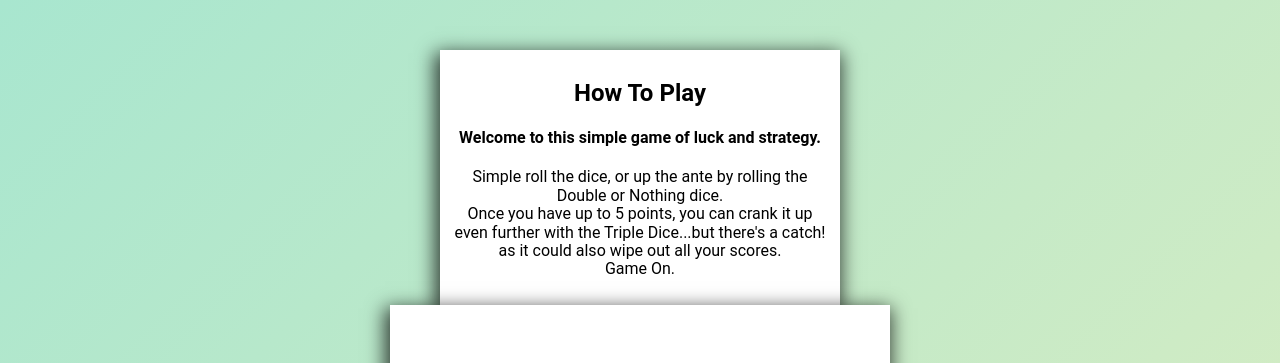
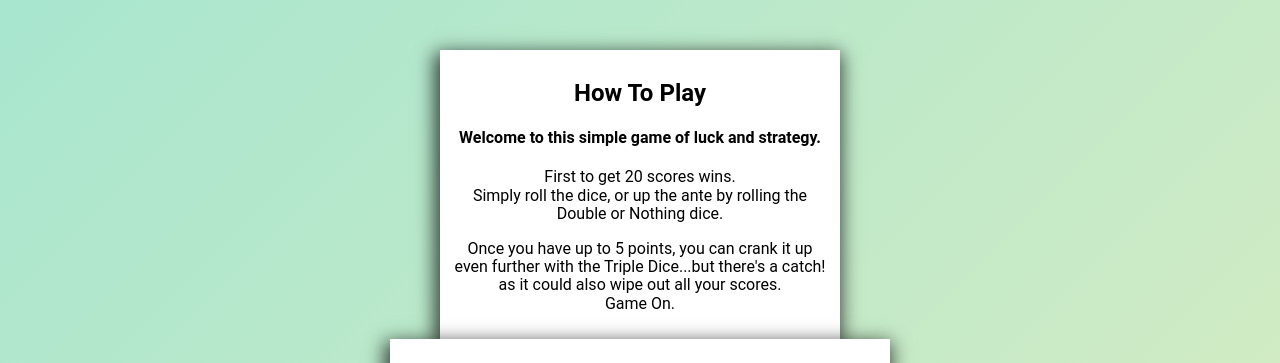
Before and after one commit to Olaotan/Solo-Guided-Project-5-Dice-Game-Double-or-Nothing, a plain HTML site: page index.html in a window 1280 px wide. Shown: the top 363 px of the page. Drawn offline with nearby package versions, Linux system fonts and the light colour scheme.

Commit message:
instructions updated for clarity

```diff
--- a/index.html
+++ b/index.html
@@ -9,8 +9,11 @@
                Welcome to this simple game of luck and strategy.
             </h4>
             <p>
-               Simple roll the dice, or up the ante by rolling the Double or Nothing dice.
-               <br>Once you have up to 5 points, you can crank it up even further with the Triple Dice...but there's a catch! as it could also wipe out all your scores.
+               First to get 20 scores wins.<br>
+               Simply roll the dice, or up the ante by rolling the Double or Nothing dice.
+            </p>
+            <p>
+               Once you have up to 5 points, you can crank it up even further with the Triple Dice...but there's a catch! as it could also wipe out all your scores.
                <br>Game On.
             </p>
         </div>
--- a/index.js
+++ b/index.js
@@ -135,7 +135,7 @@ function showRestartButton() {
 
 //TO RESET/RESTART THE GAME. Note triple or restart option doesnt show at the start as it creates cheatmode
 function restartGame() {
-const chanceNo = Math.floor(Math.random()*2)
+//const chanceNo = Math.floor(Math.random()*2)
 
 //      //For Random/Fair Start
 //   if (chanceNo) {
```
